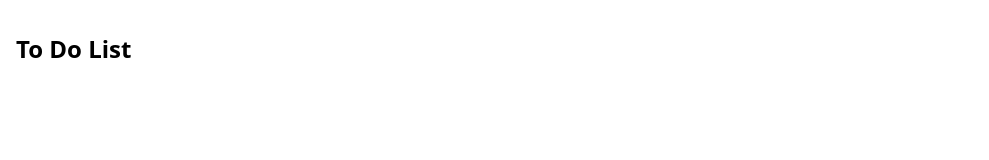
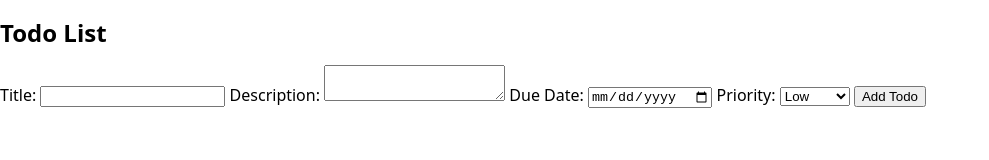
Before and after one commit to spiderb59/TDD-toDoList, a website: page index.html in a window 1280 px wide. Shown: the whole page, without its empty margins (0-989 px from the left). Drawn offline with Linux system fonts and the light colour scheme.

Commit message:
html layout created

```diff
--- a/index.html
+++ b/index.html
@@ -1,15 +1,37 @@
 <!DOCTYPE html>
 <html lang="en">
-  <head>
-    <title>To Do List</title>
-    <meta charset="UTF-8" />
-    <meta name="viewport" content="width=device-width" />
-    <link rel="stylesheet" href="styles.css" />
-    <script type="module" src="app.js"></script>
-  </head>
-  <body>
-    <main>
-      <h1>To Do List</h1>
-    </main>
-  </body>
+<head>
+    <meta charset="UTF-8">
+    <meta name="viewport" content="width=device-width, initial-scale=1.0">
+    <title>Todo List App</title>
+    <link rel="stylesheet" href="styles.css">
+</head>
+<body>
+    <div class="container">
+        <h1>Todo List</h1>
+        <form id="todo-form">
+            <label for="title">Title:</label>
+            <input type="text" id="title" name="title" required>
+
+            <label for="description">Description:</label>
+            <textarea id="description" name="description"></textarea>
+
+            <label for="due-date">Due Date:</label>
+            <input type="date" id="due-date" name="due-date" required>
+
+            <label for="priority">Priority:</label>
+            <select id="priority" name="priority" required>
+                <option value="Low">Low</option>
+                <option value="Medium">Medium</option>
+                <option value="High">High</option>
+            </select>
+
+            <button type="submit">Add Todo</button>
+        </form>
+
+        <ul id="todo-list"></ul>
+    </div>
+
+    <script src="app.js"></script>
+</body>
 </html>
```
